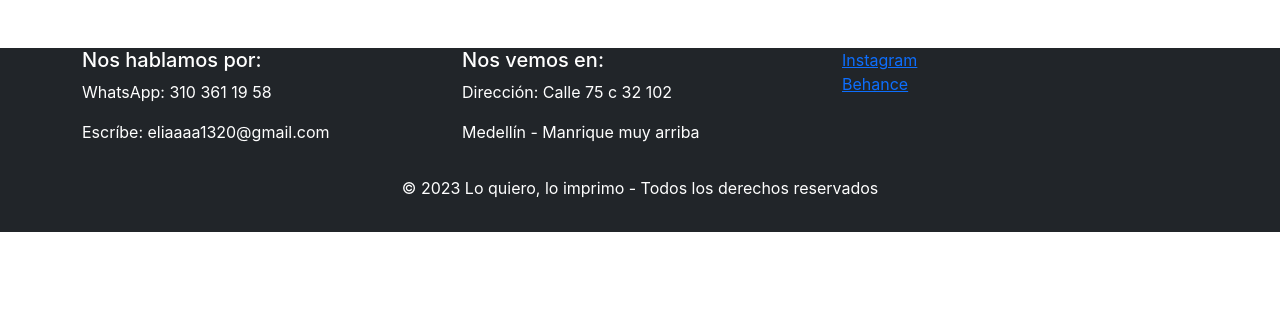
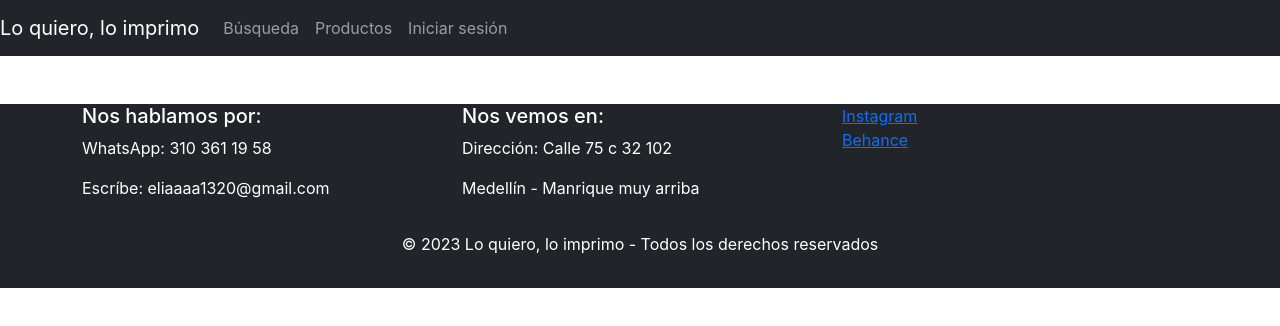
Before and after one commit to eliaaaa1320/fin, a React (Create React App) app: page /admin in a window 1280 px wide. Shown: the top 326 px of the page. Built offline with nearby package versions, Linux system fonts and the light colour scheme.

Commit message:
login check

```diff
--- a/src/Rutas/admin.js
+++ b/src/Rutas/admin.js
@@ -1,8 +1,10 @@
 import Foot from "../Foot/foot";
+import NaveBar from "../NaveBar/navebar";
 
 function Admin() {
     return(
         <div>
+            <NaveBar></NaveBar>
             <Foot></Foot>
         </div>
     );
--- a/src/Rutas/formulariologin.js
+++ b/src/Rutas/formulariologin.js
@@ -1,5 +1,6 @@
 import "./styleformlogin.css";
 import Lateral1 from "../Letrero/LATERAL.png";
+import validarFormulario from "../Rutas/validarlogin";
 
 function FormLogin () {
     return(
@@ -15,7 +16,7 @@ function FormLogin () {
            <img src={Lateral1} alt={Lateral1} width="100%"></img>
          </div>
          <div class="card-body">
-           <form onsubmit="validarFormulario(event)">
+           <form onSubmit={validarFormulario}>
              <div class="form-group">
                <label for="email">Correo Electrónico</label>
                <input type="email" name="email" class="form-control" id="email" placeholder="Escribe aquí tu correo electrónico" required></input>
```
